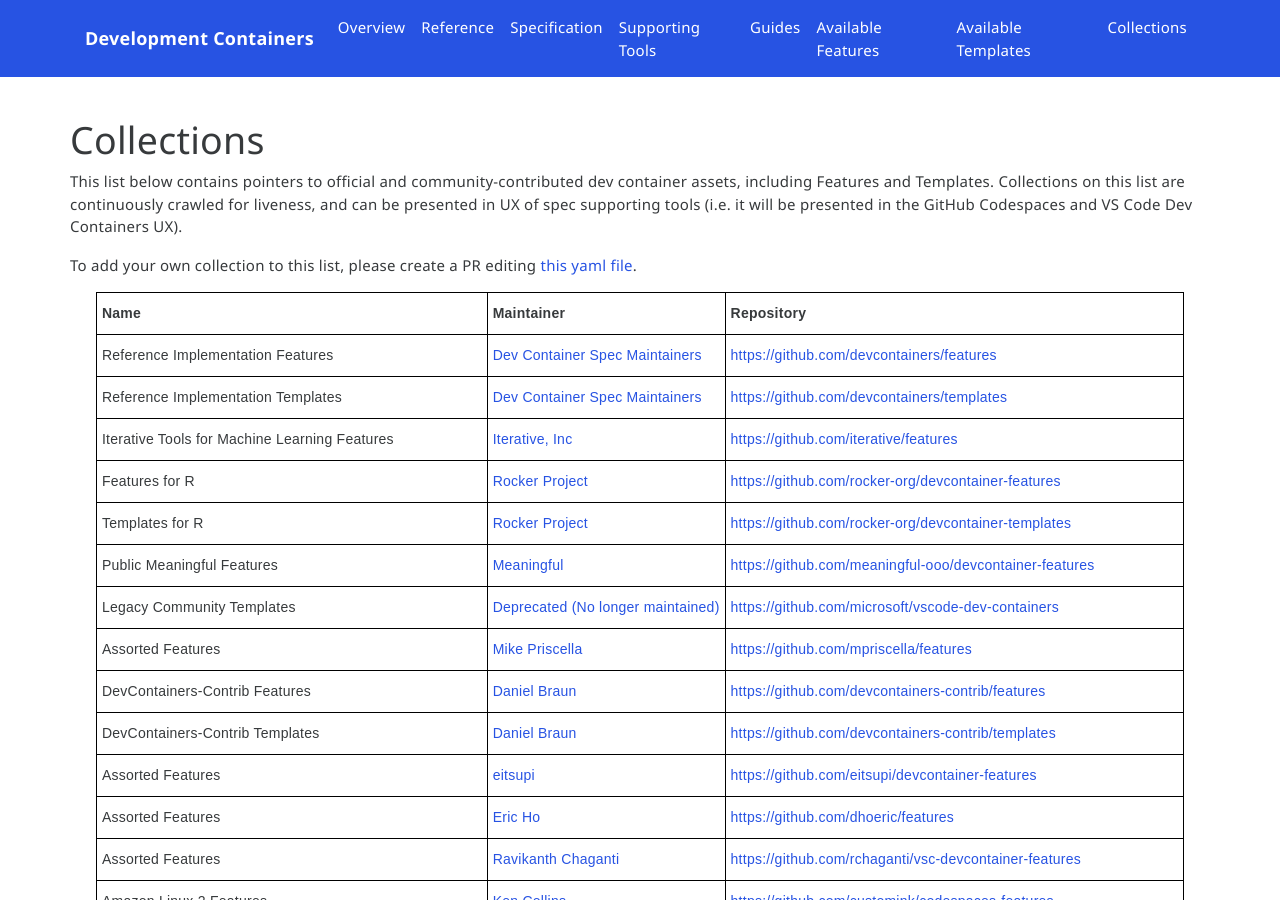
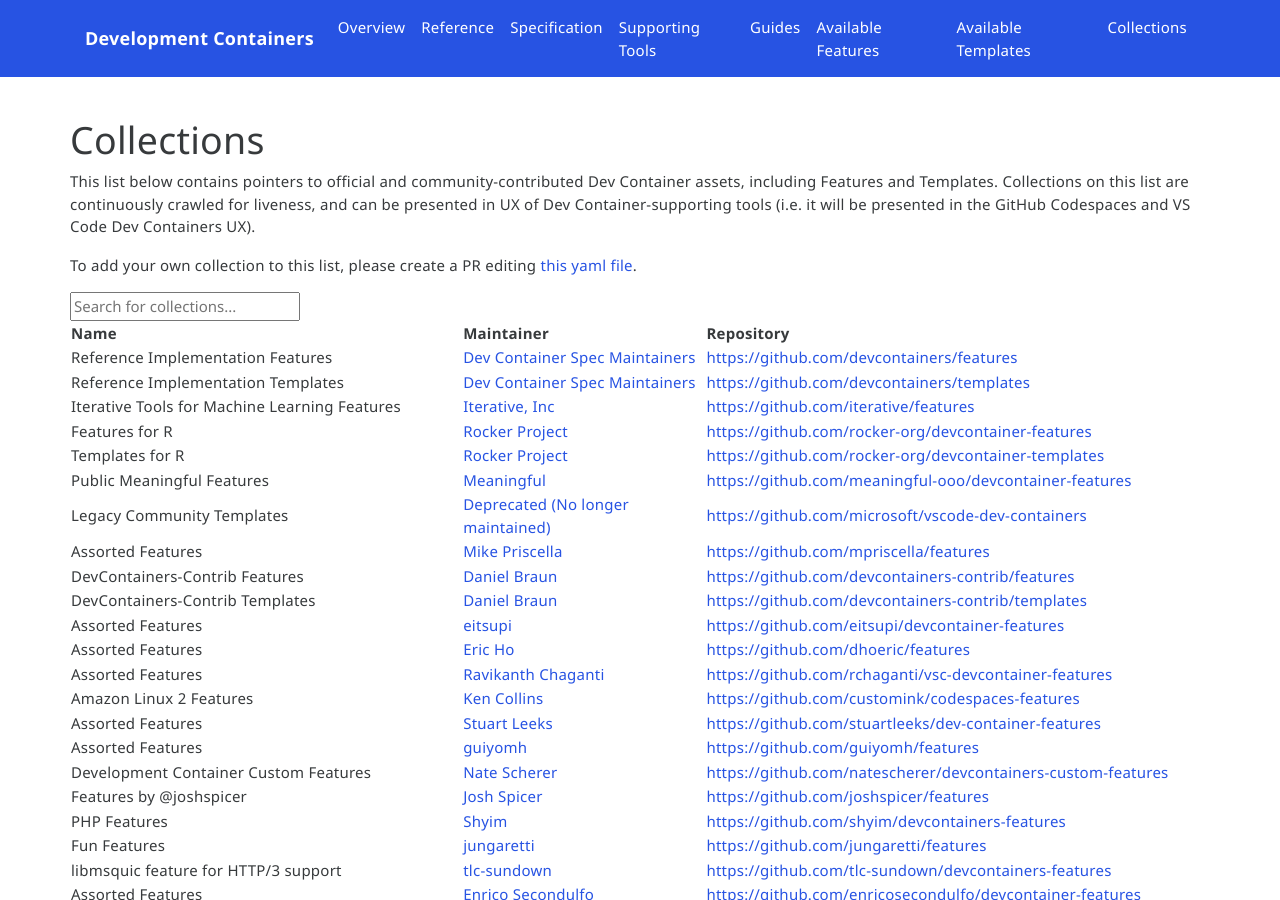
Before and after one commit to devcontainers/devcontainers.github.io, a Jekyll site: the page built from collections.html, in a window 1280 px wide and 900 px high. Built offline with Jekyll 4.4.1, drawn with Linux system fonts in a browser that asks for light colours; nearby versions of some CDN libraries; comment, search, counter and statistics services are not loaded; some of the changed lines change nothing that is shown.

Commit message:
Initial changes

```diff
--- a/collections.html
+++ b/collections.html
@@ -6,28 +6,50 @@ sectionid: collection-index
 
 <h1 style="margin-left: auto;margin-right: auto;">Collections</h1>
 <p style="margin-left: auto;margin-right: auto;">
-    This list below contains pointers to official and community-contributed dev container assets, including Features and
-    Templates.
-    Collections on this list are continuously crawled for liveness, and can be presented in UX of spec supporting tools
+    This list below contains pointers to official and community-contributed Dev Container assets, including Features and Templates.
+    Collections on this list are continuously crawled for liveness, and can be presented in UX of Dev Container-supporting tools
     (i.e. it will be presented in the GitHub Codespaces and VS Code Dev Containers UX).
 </p>
 
 <p>
-    To add your own collection to this list, please create a PR editing <a
-        href="https://github.com/devcontainers/devcontainers.github.io/blob/gh-pages/_data/collection-index.yml">this
-        yaml file</a>.
+    To add your own collection to this list, please create a PR editing <a href="https://github.com/devcontainers/devcontainers.github.io/blob/gh-pages/_data/collection-index.yml">this yaml file</a>.
 </p>
+
+<input type="text" id="searchInput" onkeyup="searchTable()" placeholder="Search for collections...">
+
+<table id="collectionTable">
     <tr>
-    <td class="tg-0lax"><b>Name</b></b></td>
-    <td class="tg-0lax"><b>Maintainer</b></td>
-    <td class="tg-0lax"><b>Repository</b></td>
+        <th>Name</th>
+        <th>Maintainer</th>
+        <th>Repository</th>
     </tr>
 
     {% for c in site.data.collection-index %}
     <tr>
-    <td class="tg-0lax">{{ c.name }}</td>
-    <td class="tg-0lax"><a rel="nofollow" href="{{ c.contact | strip_html  }}">{{ c.maintainer | strip_html }}</a></td>
-    <td class="tg-0lax"><a rel="nofollow" href="{{ c.repository | strip_html  }}">{{ c.repository | strip_html }}</a>
-    </td>
+        <td>{{ c.name }}</td>
+        <td><a rel="nofollow" href="{{ c.contact | strip_html  }}">{{ c.maintainer | strip_html  }}</a></td>
+        <td><a rel="nofollow" href="{{ c.repository | strip_html  }}">{{ c.repository | strip_html  }}</a></td>
     </tr>
     {% endfor %}
+</table>
+
+<script>
+function searchTable() {
+    var input, filter, table, tr, td, i, txtValue;
+    input = document.getElementById("searchInput");
+    filter = input.value.toUpperCase();
+    table = document.getElementById("collectionTable");
+    tr = table.getElementsByTagName("tr");
+    for (i = 0; i < tr.length; i++) {
+        td = tr[i].getElementsByTagName("td")[0];
+        if (td) {
+            txtValue = td.textContent || td.innerText;
+            if (txtValue.toUpperCase().indexOf(filter) > -1) {
+                tr[i].style.display = "";
+            } else {
+                tr[i].style.display = "none";
+            }
+        }
+    }
+}
+</script>
```
Also changed, not shown: .devcontainer/devcontainer.json. Lines whose indentation alone changed are shown as unchanged.
